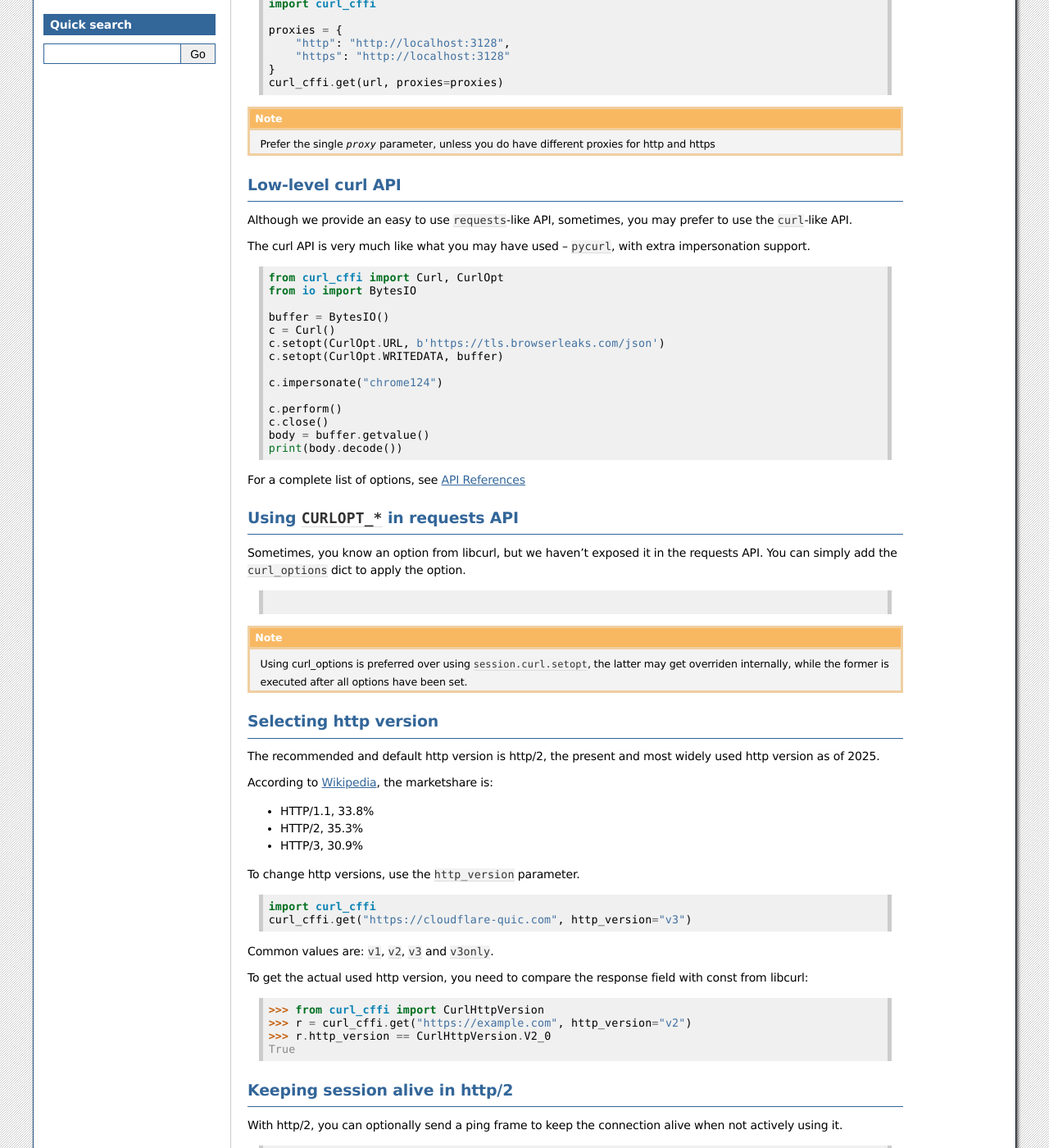
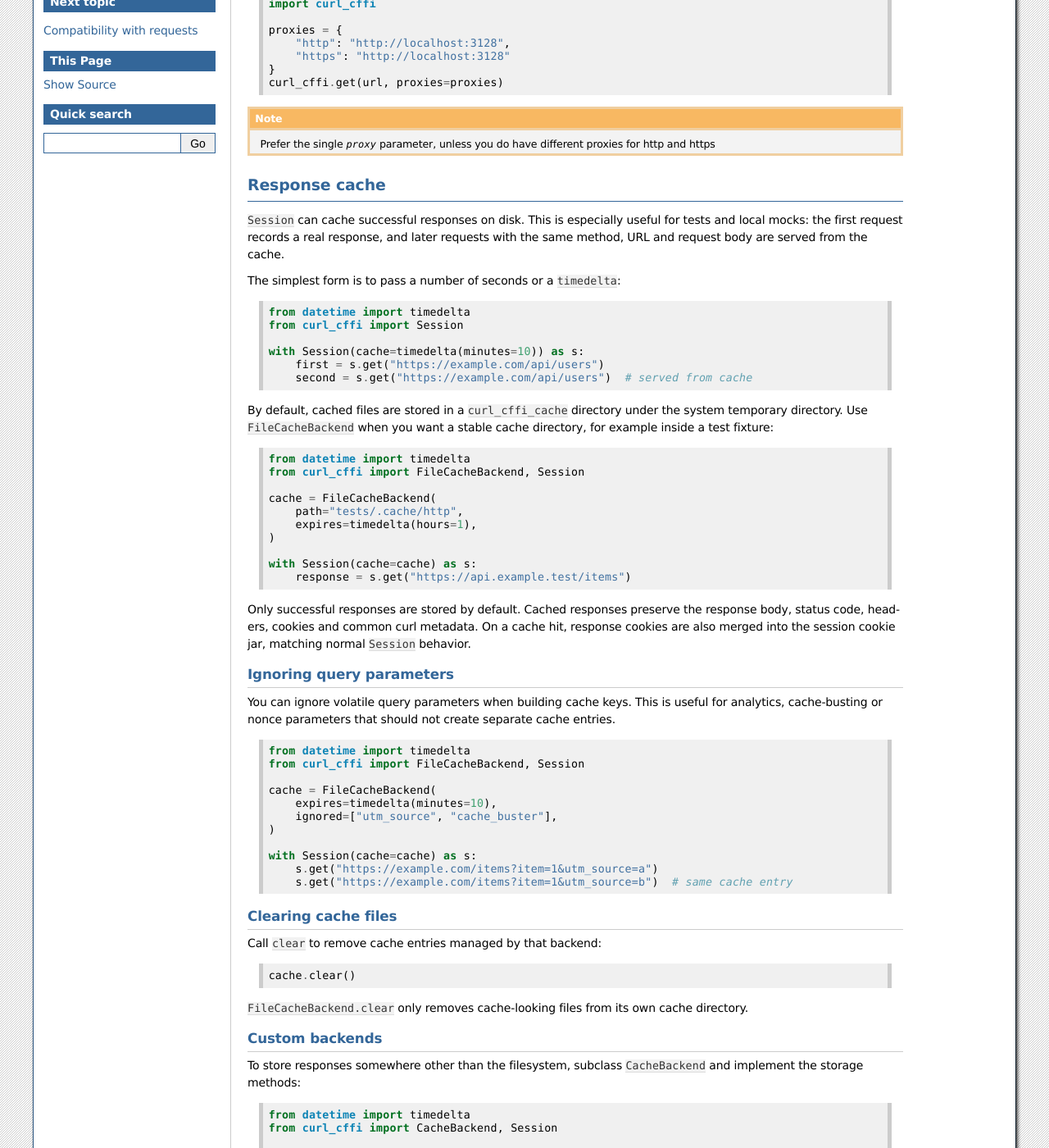
Before and after one commit to lexiforest/curl_cffi, a Sphinx documentation site: the page built from docs/advanced.rst, in a window 1280 px wide and 1400 px high, scrolled down 436 px. Shown: the whole window at 82% size. Built offline with Sphinx 7.4.7, drawn with Linux system fonts in a browser that asks for light colours; some of the changed text lies outside the part shown.

Commit message:
Revive and add documentation

```diff
--- a/docs/advanced.rst
+++ b/docs/advanced.rst
@@ -38,6 +38,126 @@
 .. note::
 
    Prefer the single `proxy` parameter, unless you do have different proxies for http and https
+
+
+Response cache
+==============
+
+``Session`` can cache successful responses on disk. This is especially useful for
+tests and local mocks: the first request records a real response, and later
+requests with the same method, URL and request body are served from the cache.
+
+The simplest form is to pass a number of seconds or a ``timedelta``:
+
+.. code-block:: python
+
+    from datetime import timedelta
+    from curl_cffi import Session
+
+    with Session(cache=timedelta(minutes=10)) as s:
+        first = s.get("https://example.com/api/users")
+        second = s.get("https://example.com/api/users")  # served from cache
+
+By default, cached files are stored in a ``curl_cffi_cache`` directory under the
+system temporary directory. Use ``FileCacheBackend`` when you want a stable cache
+directory, for example inside a test fixture:
+
+.. code-block:: python
+
+    from datetime import timedelta
+    from curl_cffi import FileCacheBackend, Session
+
+    cache = FileCacheBackend(
+        path="tests/.cache/http",
+        expires=timedelta(hours=1),
+    )
+
+    with Session(cache=cache) as s:
+        response = s.get("https://api.example.test/items")
+
+Only successful responses are stored by default. Cached responses preserve the
+response body, status code, headers, cookies and common curl metadata. On a cache
+hit, response cookies are also merged into the session cookie jar, matching normal
+``Session`` behavior.
+
+Ignoring query parameters
+-------------------------
+
+You can ignore volatile query parameters when building cache keys. This is useful
+for analytics, cache-busting or nonce parameters that should not create separate
+cache entries.
+
+.. code-block:: python
+
+    from datetime import timedelta
+    from curl_cffi import FileCacheBackend, Session
+
+    cache = FileCacheBackend(
+        expires=timedelta(minutes=10),
+        ignored=["utm_source", "cache_buster"],
+    )
+
+    with Session(cache=cache) as s:
+        s.get("https://example.com/items?item=1&utm_source=a")
+        s.get("https://example.com/items?item=1&utm_source=b")  # same cache entry
+
+
+Clearing cache files
+--------------------
+
+Call ``clear`` to remove cache entries managed by that backend:
+
+.. code-block:: python
+
+    cache.clear()
+
+``FileCacheBackend.clear`` only removes cache-looking files from its own cache
+directory.
+
+
+Custom backends
+---------------
+
+To store responses somewhere other than the filesystem, subclass
+``CacheBackend`` and implement the storage methods:
+
+.. code-block:: python
+
+    from datetime import timedelta
+    from curl_cffi import CacheBackend, Session
+
+    class DictCache(CacheBackend):
+        def __init__(self):
+            super().__init__(expires=timedelta(minutes=10))
+            self.data = {}
+
+        def _read_payload(self, key):
+            return self.data.get(key)
+
+        def _write_payload(self, key, payload):
+            self.data[key] = payload
+
+        def _delete_payload(self, key):
+            self.data.pop(key, None)
+
+        def clear(self):
+            self.data.clear()
+
+    with Session(cache=DictCache()) as s:
+        response = s.get("https://example.com/api")
+
+
+Limitations
+-----------
+
+- The built-in cache currently works with synchronous ``Session`` only.
+  ``AsyncSession`` rejects the ``cache`` option because the backend API is
+  blocking.
+- Streamed responses and requests using ``content_callback`` are not cached.
+- The default key uses request method, normalized URL and request body. Be careful
+  with authenticated or cookie-specific responses; use a custom backend or a
+  separate cache directory when different users may receive different content for
+  the same URL.
 
 
 Low-level curl API
```
Also changed, not shown: AGENTS.md (+2 -0 lines), docs/api.rst (+21 -0 lines), docs/quick_start.rst (+16 -0 lines), 3 other files.
